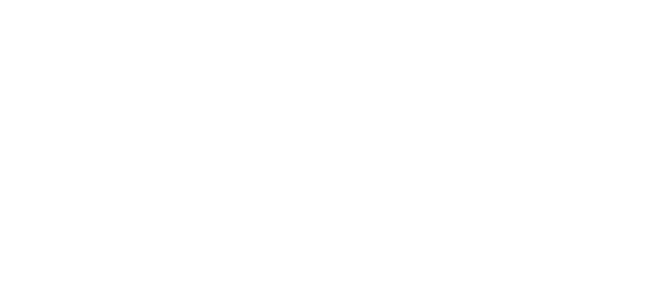
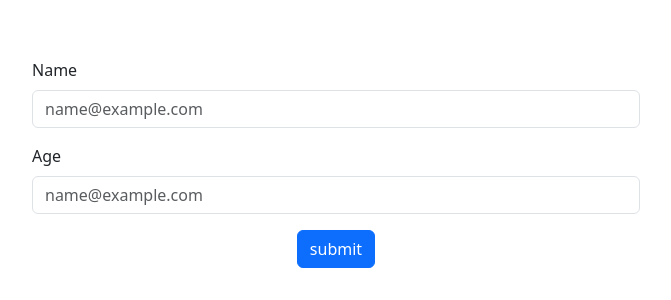
Before and after one commit to mostafafront/ReactPractice, a React app: page / in a window 1280 px wide. Shown: the part 1370-1670 px from the top of the page, without its empty margins (0-671 px from the left). Before the commit the page ends 884 px from the top, so only its background shows below. Built offline with nearby package versions, Linux system fonts and the light colour scheme; the HTML template or start-up script is replaced by a standard one.

Commit message:
add form validation to the project Practice

```diff
--- a/src/App.tsx
+++ b/src/App.tsx
@@ -13,7 +13,7 @@
 import ProductItem from "./assets/body/ProductUser/ProductItem/ProductItem.tsx";
 import BtnClear from "./assets/body/ProductUser/BtnClear/BtnClear.tsx";
 import TextArea from "./assets/body/TextArea/TextArea.tsx";
-
+import Form from './assets/body/Form/Form.tsx'
 
 function App() {
 
@@ -61,6 +61,11 @@
 
             <TextArea maxChar={10} key={'textvalue'}>lorem ipsumlorem ipsumlorem ipsumlorem ipsumlorem ipsumlorem ipsumlorem ipsumlorem ipsumlorem ipsumlorem ipsumloremipsumlorem ipsumlorem ipsumlorem ipsumlorem ipsumlorem ipsumlorem ipsumloremipsumlorem ipsumlorem ipsumlorem ipsumlorem ipsumlorem ipsumlorem ipsumloremipsumlorem ipsumlorem ipsumlorem ipsumlorem ipsumlorem ipsumlorem ipsumloremipsumlorem ipsumlorem ipsumlorem ipsumlorem ipsumlorem ipsumlorem ipsumloremipsumlorem ipsumlorem ipsumlorem ipsumlorem ipsumlorem ipsumlorem ipsumloremipsumlorem ipsumlorem ipsumlorem ipsumlorem ipsumlorem ipsumlorem ipsumlorem ipsumlorem ipsumlorem ipsumlorem ipsumlorem ipsumlorem ipsumlorem ipsumlorem ipsumlorem ipsumlorem ipsumlorem ipsumlorem ipsumlorem ipsumlorem ipsumlorem ipsum</TextArea>
 
+
+            <br/><br/><br/><br/><br/><br/><br/><br/><br/><br/><br/><br/><br/><br/><br/><br/><br/><br/><br/><br/><br/><br/><br/><br/>
+
+            <Form></Form>
+
         </>
     );
 }
--- /dev/null
+++ b/src/assets/body/Form/Form.tsx
@@ -0,0 +1,41 @@
+// import {Simulate} from "react-dom/test-utils";
+// import submit = Simulate.submit;
+import {FormEvent, useRef} from "react";
+
+export default function Form() {
+
+    const nameRef = useRef<HTMLInputElement>(null);
+    const ageRef = useRef<HTMLInputElement>(null)
+
+    const userObj = {
+        name: '',
+        age: 0
+    }
+    function submitHandler(event:FormEvent) {
+        event.preventDefault()
+        if(nameRef.current !== null)
+        userObj.name = nameRef.current.value
+
+        if(ageRef.current !== null)
+        userObj.age = parseInt(ageRef.current.value)
+
+        console.log(userObj);
+    }
+
+    return(
+        <div>
+            <form className={'w-50'} onSubmit={submitHandler}>
+                <div className="mb-3 text-start">
+                    <label htmlFor="exampleFormControlInput1" className="form-label">Name</label>
+                    <input ref={nameRef} type="text" className="form-control" id="exampleFormControlInput1" placeholder="name@example.com"/>
+                </div>
+                <div className="mb-3 text-start">
+                    <label htmlFor="exampleFormControlTextarea1" className="form-label">Age</label>
+                    <input ref={ageRef} type="number" className="form-control" id="exampleFormControlInput1" placeholder="name@example.com"/>
+                </div>
+
+                <button type={"submit"} className={'btn btn-primary'}>submit</button>
+            </form>
+        </div>
+    )
+}
```
